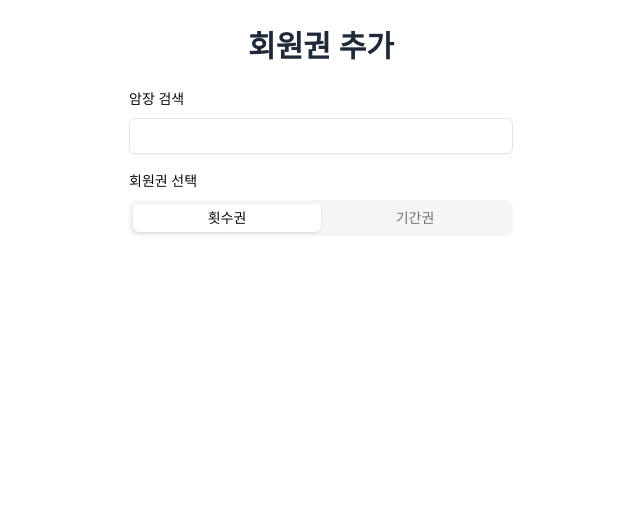
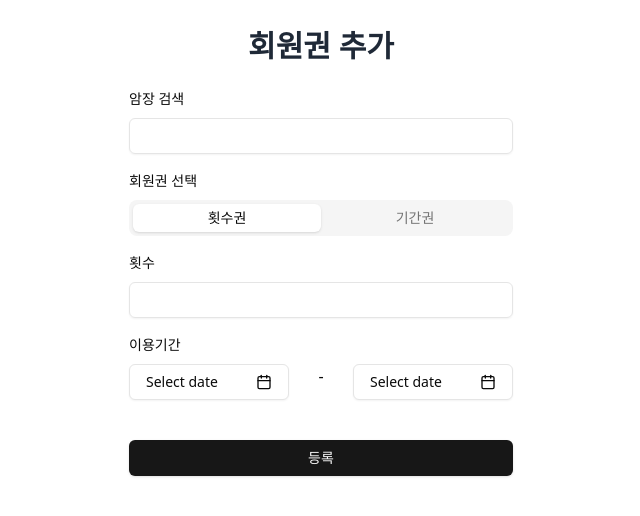
Before and after one commit to eleeje97/dynomite-app, a React (Vite) app: page /membership/register in a window 1280 px wide. Shown: the top 516 px of the page, without its empty margins (319-959 px from the left). Built offline with nearby package versions, Linux system fonts and the light colour scheme; no server answers.

Commit message:
feat: 회원권 추가 페이지 개발

```diff
--- a/src/pages/RegisterMembership.tsx
+++ b/src/pages/RegisterMembership.tsx
@@ -6,8 +6,23 @@ import {
   TabsList,
   TabsTrigger,
 } from '@/components/ui/tabs.tsx';
+import {
+  Popover,
+  PopoverContent,
+  PopoverTrigger,
+} from '@/components/ui/popover.tsx';
+import { Button } from '@/components/ui/button.tsx';
+import { Calendar } from '@/components/ui/calendar.tsx';
+import { CalendarIcon } from 'lucide-react';
+import { useState } from 'react';
 
 const RegisterMembership = () => {
+  const [startDateCalendarOpen, setStartDateCalendarOpen] = useState(false);
+  const [startDate, setStartDate] = useState<Date | undefined>(undefined);
+
+  const [endDateCalendarOpen, setEndDateCalendarOpen] = useState(false);
+  const [endDate, setEndDate] = useState<Date | undefined>(undefined);
+
   return (
     <>
       <div className="flex flex-col items-center justify-center">
@@ -15,7 +30,7 @@ const RegisterMembership = () => {
           <h1 className="text-3xl font-semibold text-gray-800">회원권 추가</h1>
         </div>
 
-        <div className="mt-7 grid w-full max-w-sm items-center gap-5">
+        <div className="mt-7 grid w-5/6 max-w-sm items-center gap-5">
           <div className="grid w-full max-w-sm items-center gap-3">
             <Label htmlFor="climb_gym">암장 검색</Label>
             <Input
@@ -43,7 +58,7 @@ const RegisterMembership = () => {
                   기간권
                 </TabsTrigger>
               </TabsList>
-              <TabsContent value="term">
+              <TabsContent value="pass">
                 <div className="mt-5 grid w-full max-w-sm items-center gap-3">
                   <Label htmlFor="total_count">횟수</Label>
                   <Input
@@ -54,6 +69,71 @@ const RegisterMembership = () => {
               </TabsContent>
             </Tabs>
           </div>
+          <div className="grid w-full max-w-sm items-center gap-3">
+            <Label htmlFor="climb_gym">이용기간</Label>
+            <div className="flex justify-between">
+              <Popover
+                open={startDateCalendarOpen}
+                onOpenChange={setStartDateCalendarOpen}
+              >
+                <PopoverTrigger asChild>
+                  <Button
+                    variant="outline"
+                    id="date"
+                    className="w-40 justify-between font-normal"
+                  >
+                    {startDate ? startDate.toLocaleDateString() : 'Select date'}
+                    <CalendarIcon />
+                  </Button>
+                </PopoverTrigger>
+                <PopoverContent
+                  className="w-auto overflow-hidden p-0"
+                  align="start"
+                >
+                  <Calendar
+                    mode="single"
+                    selected={startDate}
+                    captionLayout="dropdown"
+                    onSelect={(date) => {
+                      setStartDate(date);
+                      setStartDateCalendarOpen(false);
+                    }}
+                  />
+                </PopoverContent>
+              </Popover>
+              -
+              <Popover
+                open={endDateCalendarOpen}
+                onOpenChange={setEndDateCalendarOpen}
+              >
+                <PopoverTrigger asChild>
+                  <Button
+                    variant="outline"
+                    id="date"
+                    className="w-40 justify-between font-normal"
+                  >
+                    {endDate ? endDate.toLocaleDateString() : 'Select date'}
+                    <CalendarIcon />
+                  </Button>
+                </PopoverTrigger>
+                <PopoverContent
+                  className="w-auto overflow-hidden p-0"
+                  align="start"
+                >
+                  <Calendar
+                    mode="single"
+                    selected={endDate}
+                    captionLayout="dropdown"
+                    onSelect={(date) => {
+                      setEndDate(date);
+                      setEndDateCalendarOpen(false);
+                    }}
+                  />
+                </PopoverContent>
+              </Popover>
+            </div>
+          </div>
+          <Button className="mt-5">등록</Button>
         </div>
       </div>
     </>
```
